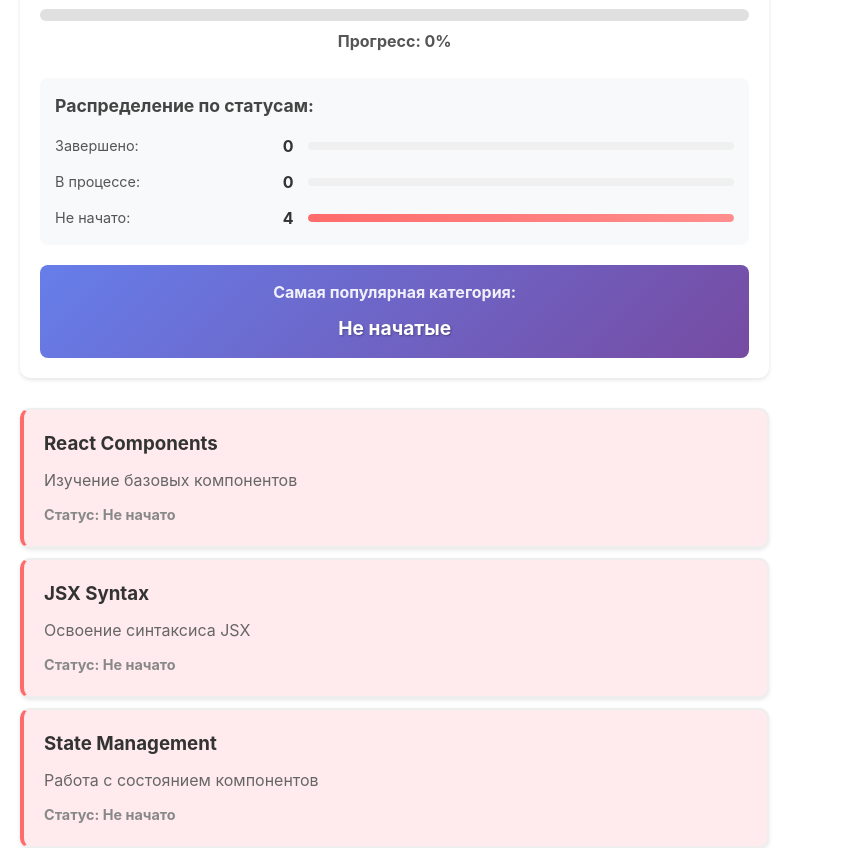
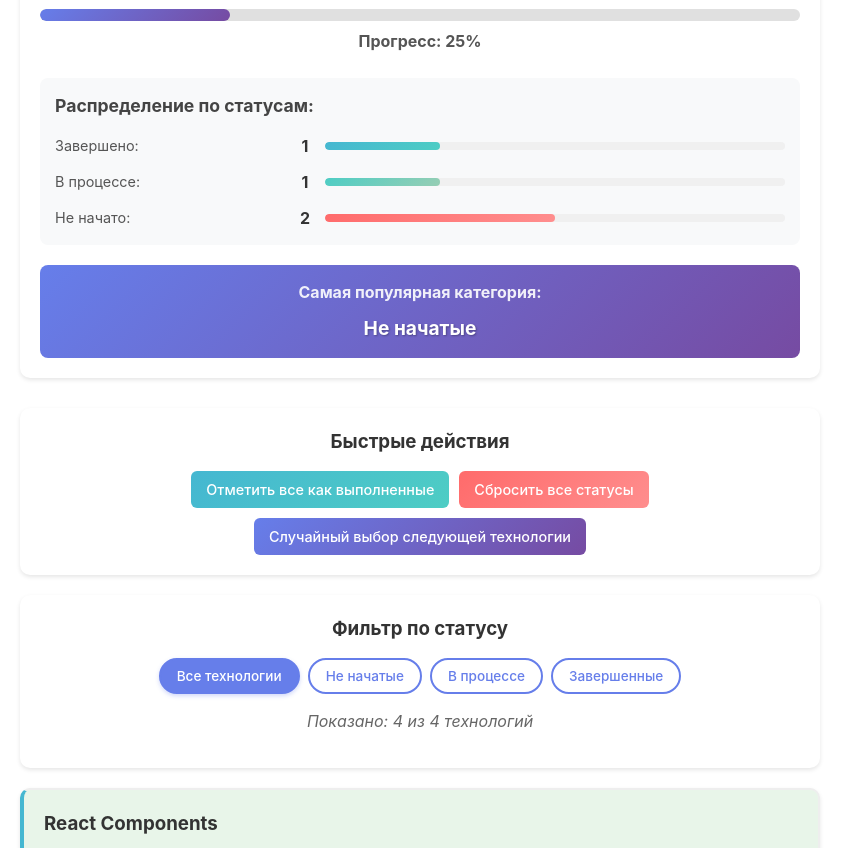
Before and after one commit to ArgentiLover/technology-tracker, a React (Vite) app: page / in a window 1280 px wide. Shown: the part 300-1148 px from the top of the page, without its empty margins (0-863 px from the left). Built offline with nearby package versions, Linux system fonts and the light colour scheme.

Commit message:
практическая работа 20

```diff
--- a/src/App.jsx
+++ b/src/App.jsx
@@ -2,18 +2,23 @@ import { useState } from 'react';
 import './App.css';
 import TechnologyCard from './components/TechnologyCard';
 import ProgressHeader from './components/ProgressHeader';
+import QuickActions from './components/QuickActions';
+import TechnologyFilter from './components/TechnologyFilter';
 import './components/TechnologyCard.css';
 import './components/ProgressHeader.css';
+import './components/QuickActions.css';
+import './components/TechnologyFilter.css';
 
 function App() {
     const [technologies, setTechnologies] = useState([
-        { id: 1, title: 'React Components', description: 'Изучение базовых компонентов', status: 'not-started' },
-        { id: 2, title: 'JSX Syntax', description: 'Освоение синтаксиса JSX', status: 'not-started' },
+        { id: 1, title: 'React Components', description: 'Изучение базовых компонентов', status: 'completed' },
+        { id: 2, title: 'JSX Syntax', description: 'Освоение синтаксиса JSX', status: 'in-progress' },
         { id: 3, title: 'State Management', description: 'Работа с состоянием компонентов', status: 'not-started' },
         { id: 4, title: 'React Hooks', description: 'Изучение хуков useState, useEffect', status: 'not-started' }
     ]);
 
-    // Функция для изменения статуса
+    const [activeFilter, setActiveFilter] = useState('all');
+
     const handleStatusChange = (id, newStatus) => {
         setTechnologies(prevTechnologies =>
             prevTechnologies.map(tech =>
@@ -22,11 +27,47 @@ function App() {
         );
     };
 
+    const handleUpdateAllStatuses = (newStatus) => {
+        setTechnologies(prevTechnologies =>
+            prevTechnologies.map(tech => ({ ...tech, status: newStatus }))
+        );
+    };
+
+    const handleRandomSelect = () => {
+        const notStartedTechs = technologies.filter(tech => tech.status === 'not-started');
+        if (notStartedTechs.length === 0) {
+            alert('Все технологии уже начаты или завершены!');
+            return;
+        }
+
+        const randomTech = notStartedTechs[Math.floor(Math.random() * notStartedTechs.length)];
+        handleStatusChange(randomTech.id, 'in-progress');
+        alert(`Следующая технология: ${randomTech.title}`);
+    };
+
+    const filteredTechnologies = technologies.filter(tech => {
+        if (activeFilter === 'all') return true;
+        return tech.status === activeFilter;
+    });
+
     return (
         <div className="App">
             <h1>Трекер изучения технологий</h1>
+
             <ProgressHeader technologies={technologies} />
-            {technologies.map(tech => (
+            <QuickActions
+                technologies={technologies}
+                onUpdateAllStatuses={handleUpdateAllStatuses}
+                onRandomSelect={handleRandomSelect}
+            />
+            <TechnologyFilter
+                activeFilter={activeFilter}
+                onFilterChange={setActiveFilter}
+                filteredCount={filteredTechnologies.length}
+                totalCount={technologies.length}
+            />
+
+            {filteredTechnologies.map(tech => (
                 <TechnologyCard
                     key={tech.id}
                     id={tech.id}
--- /dev/null
+++ b/src/components/QuickActions.css
@@ -0,0 +1,50 @@
+.quick-actions {
+    background: white;
+    border-radius: 10px;
+    padding: 20px;
+    margin-bottom: 20px;
+    box-shadow: 0 2px 4px rgba(0, 0, 0, 0.1);
+}
+
+.quick-actions h3 {
+    margin: 0 0 15px 0;
+    color: #333;
+    text-align: center;
+}
+
+.action-buttons {
+    display: flex;
+    gap: 10px;
+    flex-wrap: wrap;
+    justify-content: center;
+}
+
+.action-btn {
+    padding: 10px 15px;
+    border: none;
+    border-radius: 6px;
+    cursor: pointer;
+    font-size: 0.9em;
+    transition: all 0.3s ease;
+    font-weight: 500;
+}
+
+.action-btn:hover {
+    transform: translateY(-2px);
+    box-shadow: 0 4px 8px rgba(0, 0, 0, 0.2);
+}
+
+.complete-all {
+    background: linear-gradient(135deg, #45b7d1, #4ecdc4);
+    color: white;
+}
+
+.reset-all {
+    background: linear-gradient(135deg, #ff6b6b, #ff8e8e);
+    color: white;
+}
+
+.random-select {
+    background: linear-gradient(135deg, #667eea, #764ba2);
+    color: white;
+}
--- /dev/null
+++ b/src/components/QuickActions.jsx
@@ -0,0 +1,39 @@
+import './QuickActions.css';
+
+function QuickActions({ technologies, onUpdateAllStatuses, onRandomSelect }) {
+    const markAllCompleted = () => {
+        onUpdateAllStatuses('completed');
+    };
+
+    const resetAll = () => {
+        onUpdateAllStatuses('not-started');
+    };
+
+    return (
+        <div className="quick-actions">
+            <h3>Быстрые действия</h3>
+            <div className="action-buttons">
+                <button
+                    className="action-btn complete-all"
+                    onClick={markAllCompleted}
+                >
+                    Отметить все как выполненные
+                </button>
+                <button
+                    className="action-btn reset-all"
+                    onClick={resetAll}
+                >
+                    Сбросить все статусы
+                </button>
+                <button
+                    className="action-btn random-select"
+                    onClick={onRandomSelect}
+                >
+                    Случайный выбор следующей технологии
+                </button>
+            </div>
+        </div>
+    );
+}
+
+export default QuickActions;
--- /dev/null
+++ b/src/components/TechnologyFilter.css
@@ -0,0 +1,51 @@
+.technology-filter {
+    background: white;
+    border-radius: 10px;
+    padding: 20px;
+    margin-bottom: 20px;
+    box-shadow: 0 2px 4px rgba(0, 0, 0, 0.1);
+}
+
+.technology-filter h3 {
+    margin: 0 0 15px 0;
+    color: #333;
+    text-align: center;
+}
+
+.filter-buttons {
+    display: flex;
+    gap: 8px;
+    flex-wrap: wrap;
+    justify-content: center;
+}
+
+.filter-btn {
+    padding: 8px 16px;
+    border: 2px solid #667eea;
+    border-radius: 20px;
+    background: white;
+    color: #667eea;
+    cursor: pointer;
+    font-size: 0.85em;
+    transition: all 0.3s ease;
+    font-weight: 500;
+}
+
+.filter-btn:hover {
+    background: #667eea;
+    color: white;
+    transform: translateY(-1px);
+}
+
+.filter-btn.active {
+    background: #667eea;
+    color: white;
+    box-shadow: 0 2px 4px rgba(102, 126, 234, 0.3);
+}
+
+.technologies-count {
+    text-align: center;
+    margin: 15px 0;
+    color: #666;
+    font-style: italic;
+}
--- /dev/null
+++ b/src/components/TechnologyFilter.jsx
@@ -0,0 +1,32 @@
+import './TechnologyFilter.css';
+
+function TechnologyFilter({ activeFilter, onFilterChange, filteredCount, totalCount }) {
+    const filters = [
+        { key: 'all', label: 'Все технологии' },
+        { key: 'not-started', label: 'Не начатые' },
+        { key: 'in-progress', label: 'В процессе' },
+        { key: 'completed', label: 'Завершенные' }
+    ];
+
+    return (
+        <div className="technology-filter">
+            <h3>Фильтр по статусу</h3>
+            <div className="filter-buttons">
+                {filters.map(filter => (
+                    <button
+                        key={filter.key}
+                        className={`filter-btn ${activeFilter === filter.key ? 'active' : ''}`}
+                        onClick={() => onFilterChange(filter.key)}
+                    >
+                        {filter.label}
+                    </button>
+                ))}
+            </div>
+            <div className="technologies-count">
+                Показано: {filteredCount} из {totalCount} технологий
+            </div>
+        </div>
+    );
+}
+
+export default TechnologyFilter;
```
Also changed, not shown: 1 other file (tests, documents, lock files or other folders).
